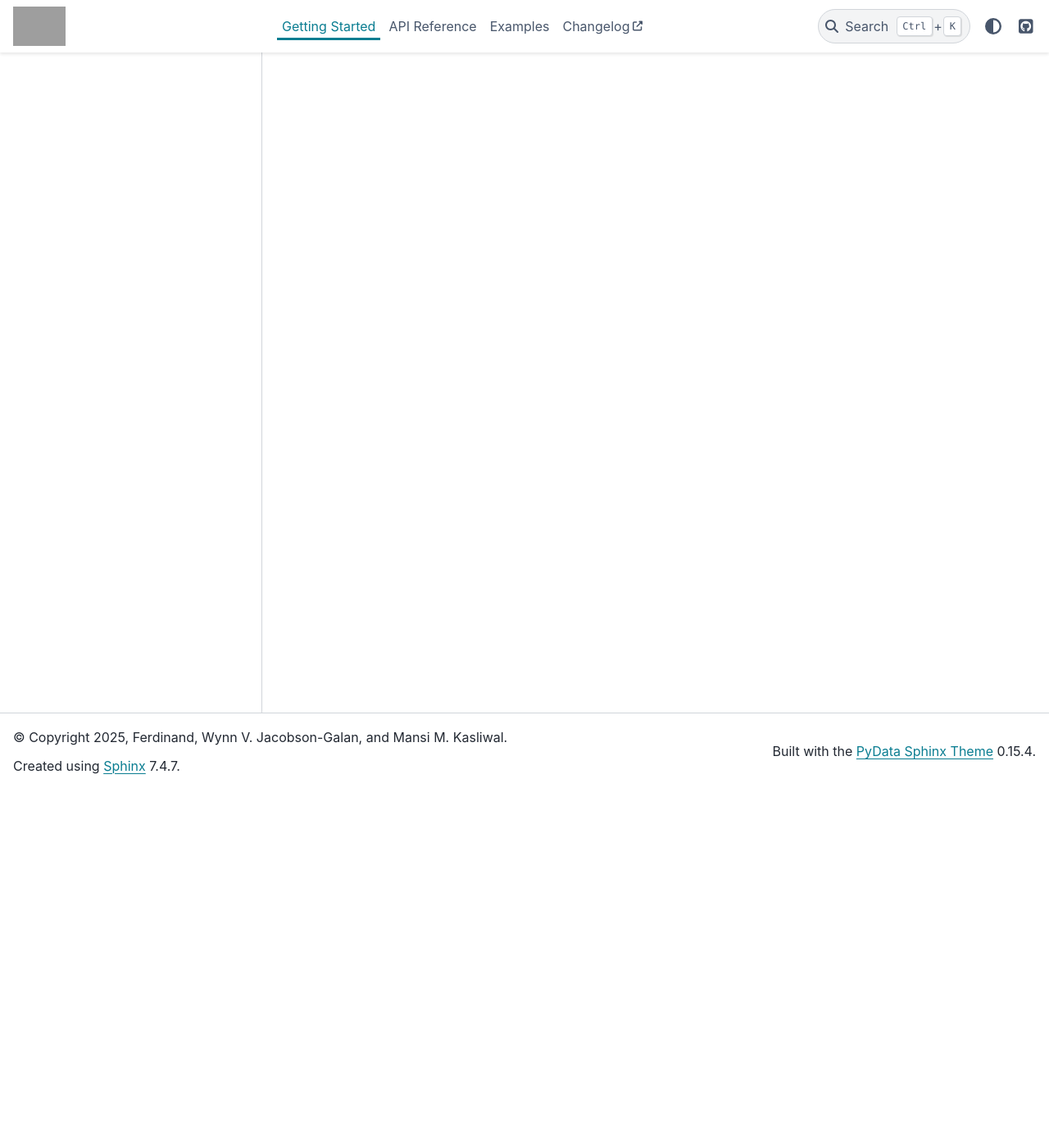
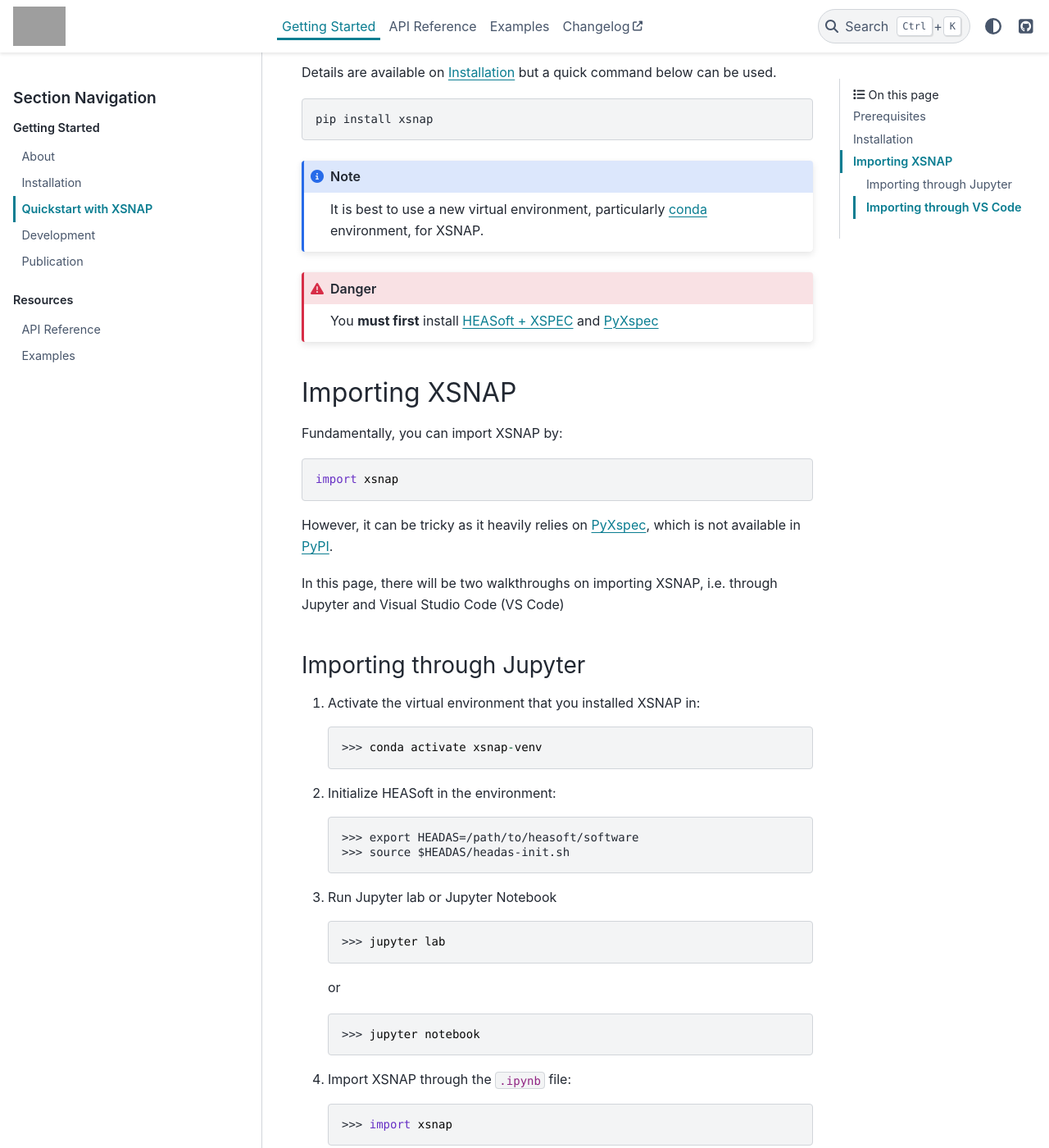
Before and after one commit to fercananything/XSNAP, a Sphinx documentation site: the page built from docs/about/starting.rst, in a window 1280 px wide and 1400 px high, scrolled down 437 px. Shown: the whole window at 82% size. Built offline with Sphinx 7.4.7 and the PyData theme 0.15.4, drawn with Linux system fonts in a browser that asks for light colours; pages that are not in the unit, such as notebooks, are missing from menus; some of the changed text lies outside the part shown; grey boxes are pictures that could not be loaded.

Commit message:
Update docs and publish.yaml

```diff
--- a/docs/about/index.rst
+++ b/docs/about/index.rst
@@ -19,3 +19,10 @@ and API references are on :ref:`this page <api>`
    starting
    Development <development>
    Publication <publication>
+
+.. toctree::
+   :caption: Resources
+   :maxdepth: 1
+
+   API Reference <../api/index>
+   ../examples/index
--- a/docs/about/install.rst
+++ b/docs/about/install.rst
@@ -11,12 +11,11 @@ Installing XSNAP
 We strongly recommend that you make use of Python virtual environments,
 or (even better) Conda virtual environments when installing XSNAP.
 
-Currently, XSNAP is in its development phase. It is available for download
-at the Testing Python Package Index (TestPyPI) in `here <https://test.pypi.org/project/xsnap/>`_.
+Currently, `XSNAP <https://pypi.org/p/xsnap>`_ is available for download in the popular Python Package Index (PyPI) .
 
 .. code-block:: bash
 
-   pip install -i https://test.pypi.org/simple/ xsnap
+   pip install xsnap
 
 Additionally, XSNAP should be able to be downloaded by cloning this Github repository and run:
 
--- a/docs/about/starting.rst
+++ b/docs/about/starting.rst
@@ -5,7 +5,7 @@ Quickstart with XSNAP
 ######################
 
 Prerequisites
-=============
+===============
 
 You’ll need to know a bit of `Python <https://www.python.org>`_, `NumPy <https://numpy.org>`_,
 `Matplotlib <https://matplotlib.org>`_, `Astropy <https://www.astropy.org>`_,
@@ -15,3 +15,82 @@ Please refer to each of their own documentation for details.
 Additionally, a little understanding on basic astronomical `photometry <https://en.wikipedia.org/wiki/Photometry_(astronomy)>`_,
 `spectroscopy <https://en.wikipedia.org/wiki/Astronomical_spectroscopy>`_, and `stellar physics <https://ads.harvard.edu/books/1989fsa..book/>`_
 would help.
+
+Installation
+===============
+
+Details are available on :doc:`install` but a quick command below can be used.
+
+.. code-block:: bash
+
+    pip install xsnap
+
+.. note::
+
+    It is best to use a new virtual environment, particularly `conda <https://anaconda.org/anaconda/conda>`_ environment, for XSNAP.
+
+.. danger::
+
+    You **must first** install `HEASoft + XSPEC <https://heasarc.gsfc.nasa.gov/docs/software/heasoft/download.html>`_ and `PyXspec <https://heasarc.gsfc.nasa.gov/docs/xanadu/xspec/python/html/buildinstall.html>`_
+
+Importing XSNAP
+=================
+
+Fundamentally, you can import XSNAP by:
+
+.. code-block:: python
+
+    import xsnap
+
+However, it can be tricky as it heavily relies on
+`PyXspec <https://heasarc.gsfc.nasa.gov/docs/xanadu/xspec/python/html/index.html>`_,
+which is not available in `PyPI <https://pypi.org/>`_.
+
+In this page, there will be two walkthroughs on importing XSNAP, i.e. through Jupyter and Visual Studio Code (VS Code)
+
+Importing through Jupyter
+---------------------------
+
+1. Activate the virtual environment that you installed XSNAP in:
+
+    >>> conda activate xsnap-venv
+
+2. Initialize HEASoft in the environment:
+
+    >>> export HEADAS=/path/to/heasoft/software
+    >>> source $HEADAS/headas-init.sh
+
+3. Run Jupyter lab or Jupyter Notebook
+
+    >>> jupyter lab
+
+   or
+
+    >>> jupyter notebook
+
+4. Import XSNAP through the ``.ipynb`` file:
+
+    >>> import xsnap
+
+Importing through VS Code
+---------------------------
+
+1. Make sure to add VS Code to the ``PATH`` environment variable, such that you can open VS Code using ``code`` in terminal.
+   Details can be found in the VS Code setup page for `Linux <https://code.visualstudio.com/docs/setup/linux#_install-vs-code-on-linux>`_, `macOS <https://code.visualstudio.com/docs/setup/mac#_launch-vs-code-from-the-command-line>`_, and `Windows <https://code.visualstudio.com/docs/setup/windows#_install-vs-code-on-windows>`_.
+
+2. Activate the virtual environment that you installed XSNAP in:
+
+    >>> conda activate xsnap-venv
+
+3. Initialize HEASoft in the environment:
+
+    >>> export HEADAS=/path/to/heasoft/software
+    >>> source $HEADAS/headas-init.sh
+
+4. Open VS Code through the exact same terminal:
+
+    >>> code .
+
+5. Import XSNAP through the ``.ipynb`` file:
+
+    >>> import xsnap
--- a/docs/index.rst
+++ b/docs/index.rst
@@ -46,12 +46,12 @@ Swift-XRT, XMM-Newton, and NuSTAR data.
 
       +++
 
-      .. button-ref:: about/install
+      .. button-ref:: about/starting
          :expand:
          :color: danger
          :click-parent:
 
-         Go to installation
+         Go to quickstart guide
 
    .. grid-item-card::
       :img-top: _static/index-images/user_guide.svg
--- a/pyproject.toml
+++ b/pyproject.toml
@@ -4,7 +4,7 @@ build-backend = "setuptools.build_meta"
 
 [project]
 name = "xsnap"
-version = "0.2.1"
+version = "0.2.2"
 description = "A Python-based pipeline module to easily handle data calibration from Chandra, Swift-XRT, XMM-Newton, and NuSTAR data. Additionally, spectral fitting and analysis are available with the help of XSPEC"
 readme = "README.md"
 requires-python = ">=3.12"
--- a/src/xsnap/__init__.py
+++ b/src/xsnap/__init__.py
@@ -6,4 +6,4 @@ Modular pipeline for extracting, stacking and fitting X-ray spectra
 from Chandra, Swift-XRT and XMM-Newton.
 """
 __all__ = ["chandra", "swiftxrt", "xmm", "nustar"]
-__version__ = "0.2.1"
+__version__ = "0.2.2"
```
Also changed, not shown: CHANGELOG.md (+1 -1 lines), README.md (+1 -1 lines), 1 other file.
